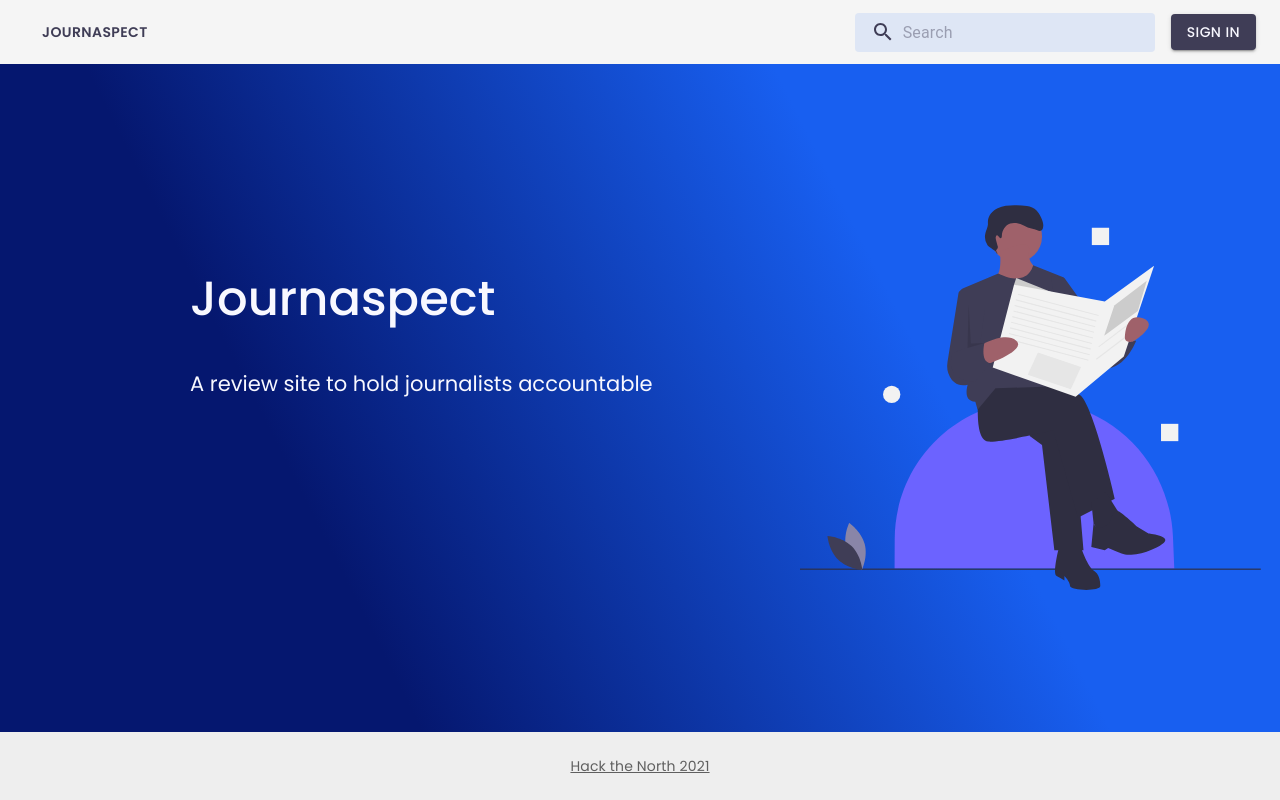
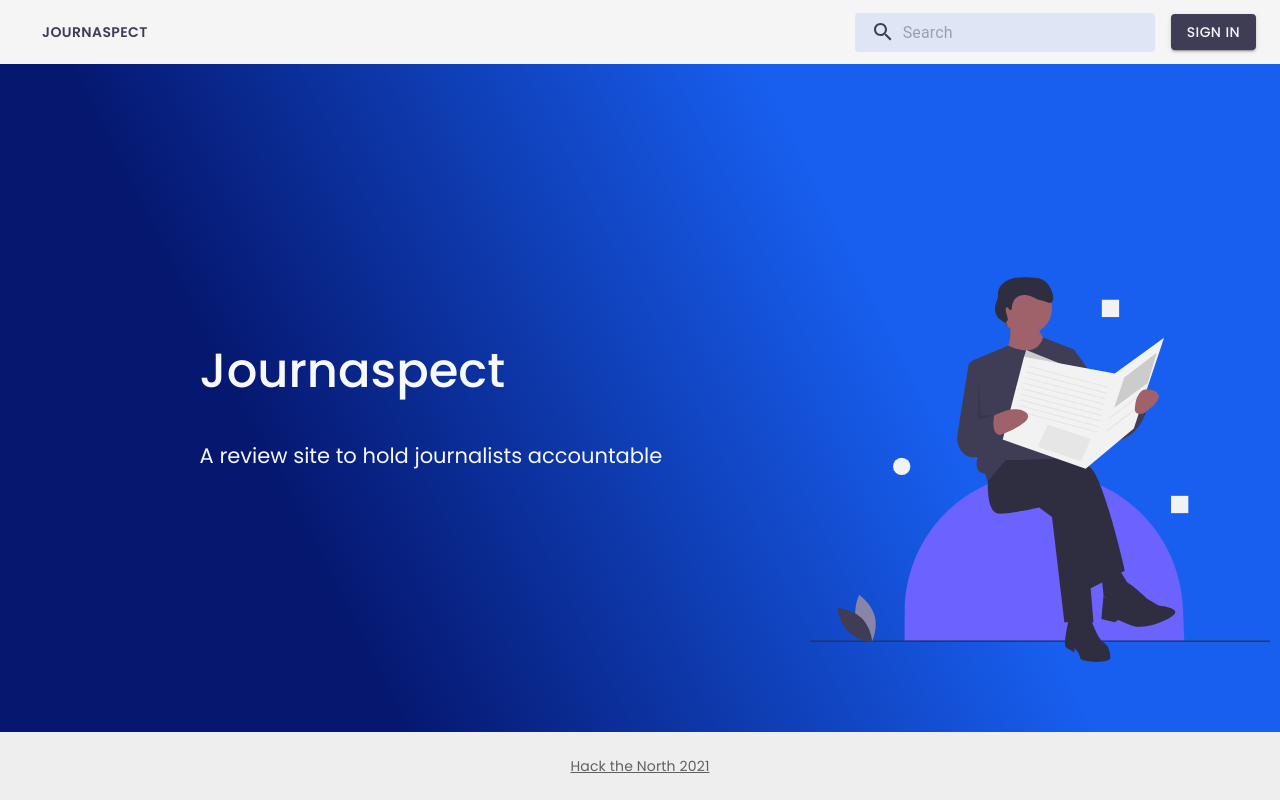
Before and after one commit to karolinaCodes/Journaspect, a React (Create React App) app: page / in a window 1280 px wide. Shown: the top 800 px of the page. Built offline with nearby package versions, Linux system fonts and the light colour scheme; no server answers.

Commit message:
Fixing home page spacing

```diff
--- a/src/pages/HomePage.js
+++ b/src/pages/HomePage.js
@@ -9,6 +9,10 @@ function HomePage() {
           "linear-gradient(63.1deg, rgba(5, 23, 111, 1) 30.4%, rgba(24, 95, 240, 1) 70.5%)",
       }}
     >
+      <br />
+      <br />
+      <br />
+      <br />
       <div className={styles.mainContent}>
         <div className={styles.mainText}>
           <h2 className={styles.descriptionTitle}>Journaspect</h2>
--- a/src/pages/HomePage.module.css
+++ b/src/pages/HomePage.module.css
@@ -8,6 +8,8 @@
   /* display: grid;
   grid-template-columns: 1fr 1fr; */
   display: flex;
+  justify-content: center;
+  align-content: center;
 }
 
 .mainText {
```
